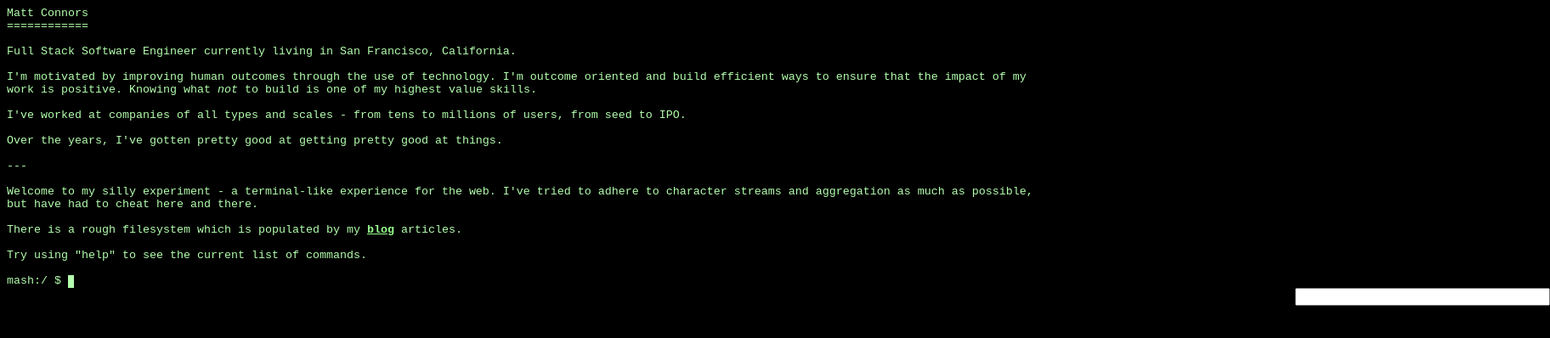
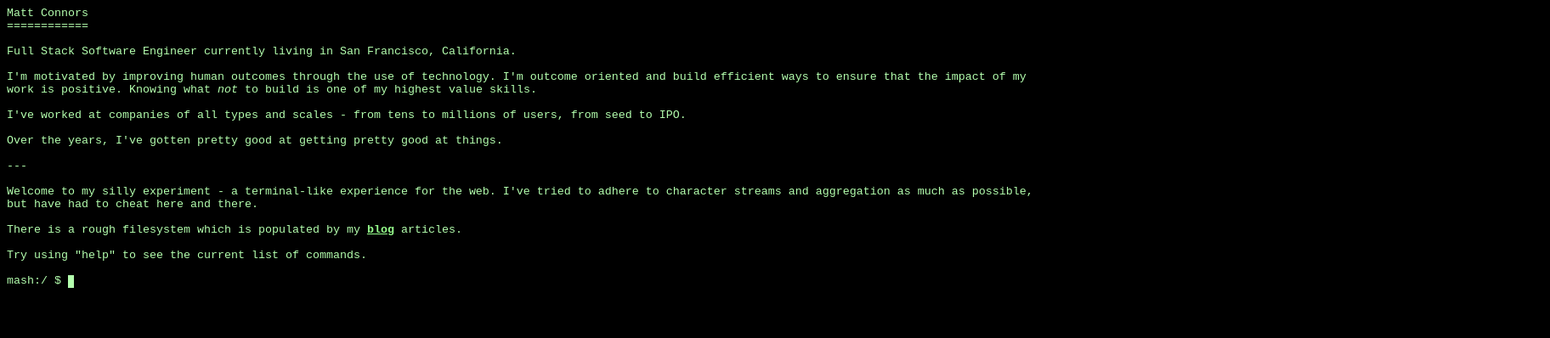
Before and after one commit to conrs/mash, a plain HTML site: page index.html in a window 1280 px wide. Shown: the whole page at 85% size, 1824 px wide, since content can reach past the window. Drawn offline with Linux system fonts and the light colour scheme.

Commit message:
yet another scheme

```diff
--- a/style.css
+++ b/style.css
@@ -15,6 +15,7 @@ body {
   position: relative;
   width: 95%;
   height: 100%;
+  background-color:black;
 }
 
 #cursor_text_filler {
@@ -65,9 +66,9 @@ img[alt]:after {
 }
 
 #mobile_tricker {
-  float: right;
-  width: 300px;
-  margin-right: -600px;
+  position:absolute;
+  z-index:-10;
+  top:0
 }
 
 input::-webkit-calendar-picker-indicator {
```
Also changed, not shown: index.html (+0 -1 lines).
